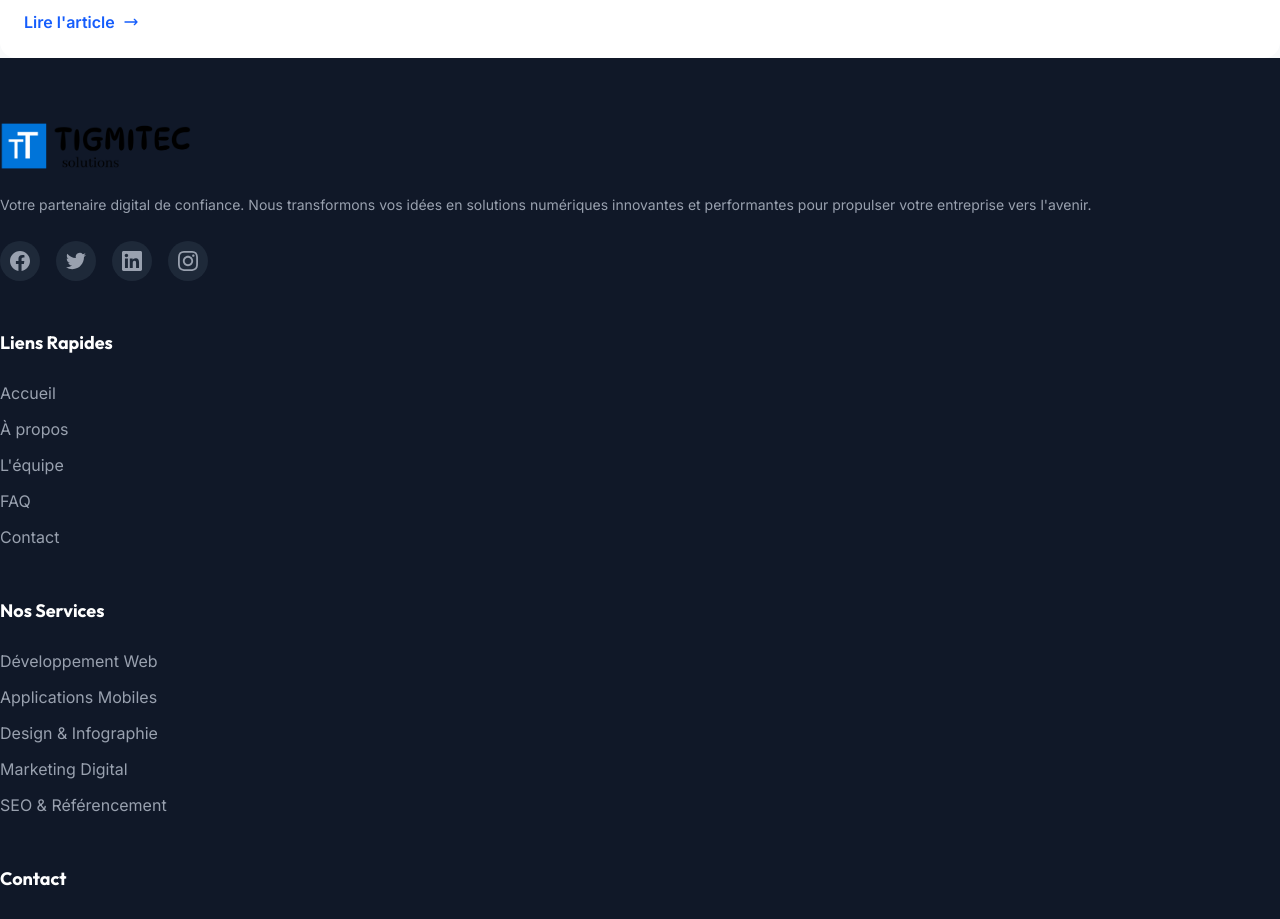
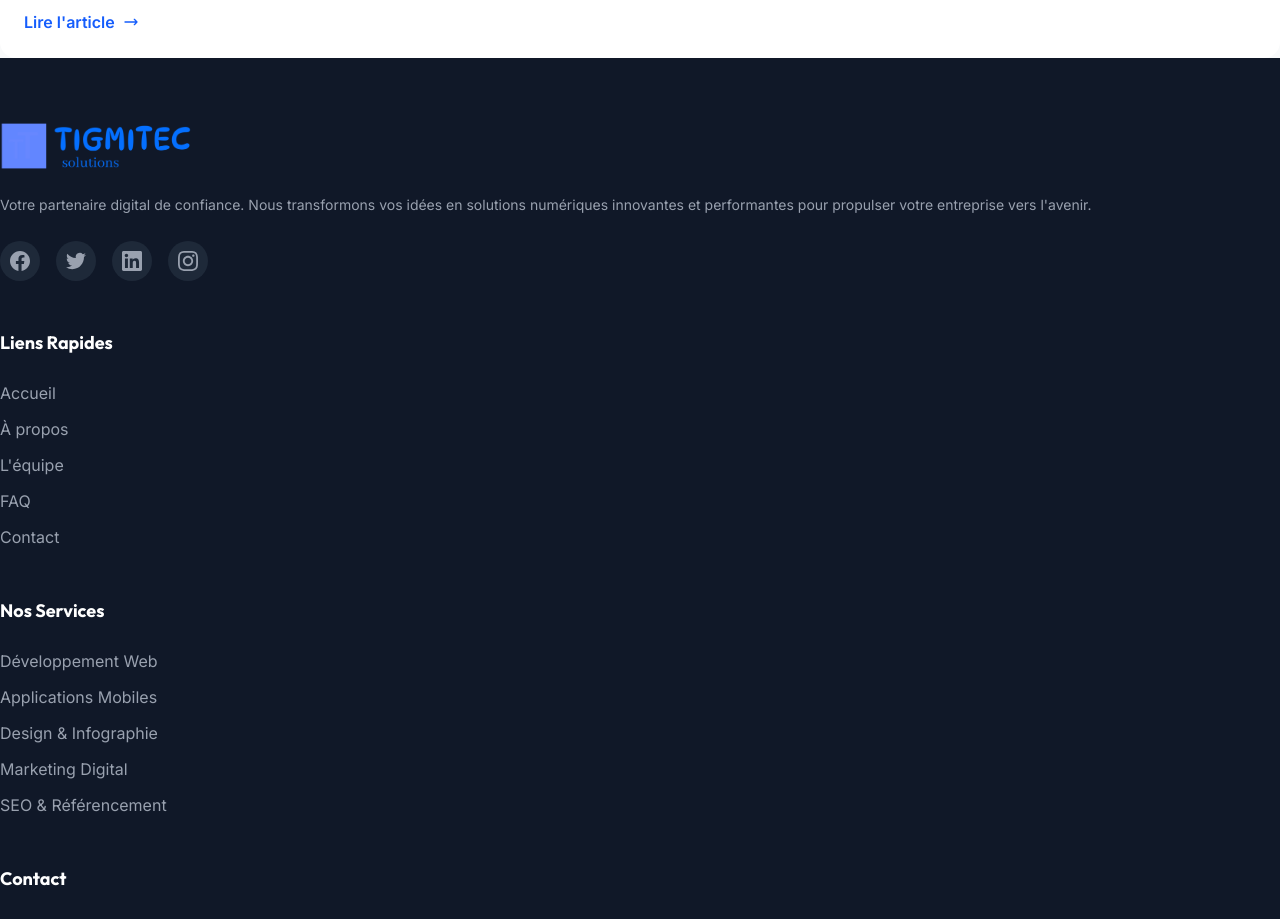
Before and after one commit to Elmokhtar1996/tigmitec-site, a Next.js app: page / in a window 1280 px wide. Shown: the part 5940-6859 px from the top of the page. Built offline with nearby package versions, Linux system fonts and the light colour scheme.

Commit message:
Tint footer logo blue with CSS filter

```diff
--- a/components/Footer.js
+++ b/components/Footer.js
@@ -14,6 +14,7 @@ const Footer = () => {
                                 alt="TigmiTec Logo"
                                 fill
                                 className="object-contain object-left"
+                                style={{ filter: 'invert(34%) sepia(87%) saturate(4529%) hue-rotate(208deg) brightness(102%) contrast(101%)' }}
                             />
                         </Link>
                         <p className="text-gray-400 leading-relaxed text-sm">
```
